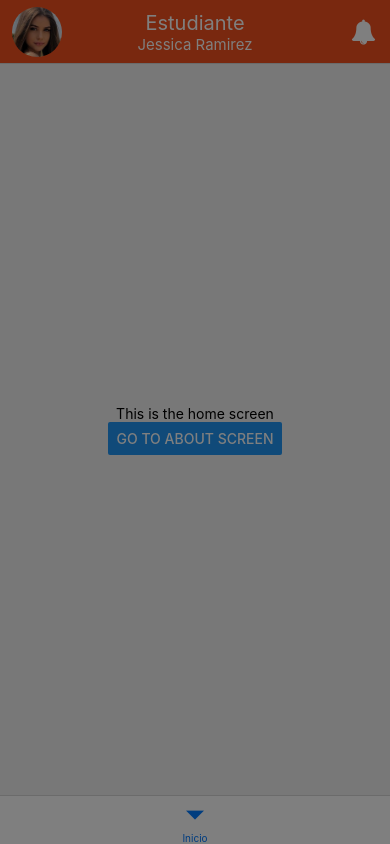
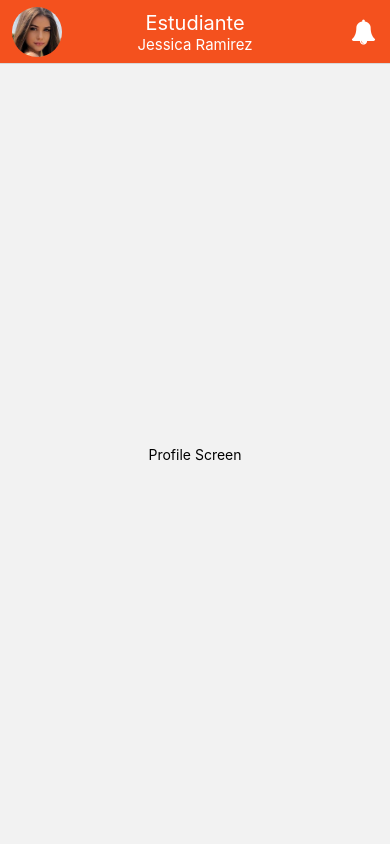
Before and after one commit to Jairgo/FrontAsesorias, a React Native app: screen / in a window 390 px wide. Built offline with nearby package versions, Linux system fonts and the light colour scheme.

Commit message:
Cambios a stacks

```diff
--- a/App.js
+++ b/App.js
@@ -1,13 +1,13 @@
-// import React from 'react';
-// import HeaderApp from './components/reusables/HeaderApp';
+import React from 'react';
+import HeaderApp from './components/reusables/HeaderApp';
 
-// function App() {
-//   return (
-//     <HeaderApp />
-//   );
-// }
+function App() {
+  return (
+    <HeaderApp />
+  );
+}
 
-// export default App;
+export default App;
 
 
 
@@ -193,17 +193,21 @@
 
 
 
-import React from "react";
-import { NavigationContainer } from "@react-navigation/native";
 
-import DrawerNavigator from "./components/navigation/DrawerNavigator";
 
-const App = () => {
-  return (
-    <NavigationContainer>
-      <DrawerNavigator />
-    </NavigationContainer>
-  );
-};
 
-export default App;
+
+// import React from "react";
+// import { NavigationContainer } from "@react-navigation/native";
+
+// import DrawerNavigator from "./components/navigation/DrawerNavigator";
+
+// const App = () => {
+//   return (
+//     <NavigationContainer>
+//       <DrawerNavigator />
+//     </NavigationContainer>
+//   );
+// };
+
+// export default App;
--- a/components/navigation/DrawerNavigator.js
+++ /dev/null
@@ -1,43 +0,0 @@
-import React from "react";
-
-import { createDrawerNavigator } from "@react-navigation/drawer";
-
-import {MainStackNavigator,
-        ProfileStackNavigator,
-        NotificationsStackNavigator,
-        SchedulesStackNavigator,
-        SecurityStackNavigator,
-        TermsAndConditionsStackNavigator  } from "./StackNavigator";
-import TabNavigator from "./TabNavigator";
-
-const Drawer = createDrawerNavigator();
-
-const DrawerNavigator = () => {
-  return (
-    <Drawer.Navigator
-      useLegacyImplementation
-      initialRouteName="Home3"
-      drawerContentOptions={{
-      activeTintColor: '#f4511e',
-      itemStyle: {marginVertical: 5},
-      }}
-      screenOptions={{
-          headerShown: false,
-          drawerStyle: {
-              backgroundColor: 'white',
-              width: 250,
-              shadowColor: '#f4511e'
-          },
-      }}
-    >
-      <Drawer.Screen name="Inicio" component={TabNavigator} />
-      <Drawer.Screen name="Perfil" component={ProfileStackNavigator} />
-      <Drawer.Screen name="Ajustes de horario" component={SchedulesStackNavigator} />
-      <Drawer.Screen name="Seguridad" component={SecurityStackNavigator} />
-      <Drawer.Screen name="Términos y condiciones" component={TermsAndConditionsStackNavigator} />
-      <Drawer.Screen name="Notificación" component={NotificationsStackNavigator} />
-    </Drawer.Navigator>
-  );
-};
-
-export default DrawerNavigator;
--- a/components/navigation/StackNavigator.js
+++ /dev/null
@@ -1,162 +0,0 @@
-import React from "react";
-import { createStackNavigator } from "@react-navigation/stack";
-
-import Home from "../screens/Home";
-import About from "../screens/About";
-import NotificationsScreen from "../screens/NotificationsScreen";
-import ProfileScreen from "../screens/ProfileScreen";
-import SchedulesSettingsScreen from "../screens/SchedulesSettingsScreen";
-import SecurityScreen from "../screens/SecurityScreen";
-import TermsAndConditionsScreen from "../screens/TermsAndConditionsScreen";
-
-
-import LogoTitle from '../items/LogoTitle';
-import UserName from '../items/UserName';
-import Notifications from '../items/Notifications';
-import { TouchableOpacity } from 'react-native-gesture-handler';
-
-const Stack = createStackNavigator();
-
-const screenOptionStyle = {
-  headerStyle: {
-    backgroundColor: '#f4511e'
-  },
-  headerTintColor: "white",
-  headerBackTitle: "Back",
-};
-
-const MainStackNavigator = () => {
-  return (
-    <Stack.Navigator screenOptions={screenOptionStyle}>
-      <Stack.Screen
-        name="Home"
-        component={Home}
-        options={({ navigation, route }) => ({
-            headerLeft: (props) =>
-                <TouchableOpacity onPress={() => navigation.toggleDrawer()}>
-                    <LogoTitle {...props}/>
-                </TouchableOpacity>,
-            headerTitle: (props) => <UserName {...props} />,
-            headerTitleAlign: 'center',
-            headerRight: () => <Notifications />,
-        })}
-      />
-      <Stack.Screen
-        name="About"
-        component={About}
-        options={() => ({
-          headerTitleAlign: 'center',
-          headerRight: () => <Notifications />,
-      })}
-      />
-    </Stack.Navigator>
-  );
-};
-
-const ProfileStackNavigator = () => {
-  return (
-    <Stack.Navigator screenOptions={screenOptionStyle}>
-      <Stack.Screen
-        name="Profile"
-        component={ProfileScreen}
-        options={({ navigation, route }) => ({
-          headerLeft: (props) =>
-              <TouchableOpacity onPress={() => navigation.toggleDrawer()}>
-                  <LogoTitle {...props}/>
-              </TouchableOpacity>,
-          headerTitle: (props) => <UserName {...props} />,
-          headerTitleAlign: 'center',
-          headerRight: () => <Notifications />,
-      })}
-      />
-    </Stack.Navigator>
-  );
-};
-
-const NotificationsStackNavigator = () => {
-  return (
-    <Stack.Navigator screenOptions={screenOptionStyle}>
-      <Stack.Screen
-        name="Notifications"
-        component={NotificationsScreen}
-        options={({ navigation, route }) => ({
-          headerLeft: (props) =>
-              <TouchableOpacity onPress={() => navigation.toggleDrawer()}>
-                  <LogoTitle {...props}/>
-              </TouchableOpacity>,
-          headerTitle: (props) => <UserName {...props} />,
-          headerTitleAlign: 'center',
-          headerRight: () => <Notifications />,
-      })}
-    />
-    </Stack.Navigator>
-  );
-};
-
-const SchedulesStackNavigator = () => {
-  return (
-    <Stack.Navigator screenOptions={screenOptionStyle}>
-      <Stack.Screen
-        name="ScheduleSettings"
-        component={SchedulesSettingsScreen}
-        options={({ navigation, route }) => ({
-          headerLeft: (props) =>
-              <TouchableOpacity onPress={() => navigation.toggleDrawer()}>
-                  <LogoTitle {...props}/>
-              </TouchableOpacity>,
-          headerTitle: (props) => <UserName {...props} />,
-          headerTitleAlign: 'center',
-          headerRight: () => <Notifications />,
-      })}
-    />
-    </Stack.Navigator>
-  );
-};
-
-const SecurityStackNavigator = () => {
-  return (
-    <Stack.Navigator screenOptions={screenOptionStyle}>
-      <Stack.Screen
-        name="Security"
-        component={SecurityScreen}
-        options={({ navigation, route }) => ({
-          headerLeft: (props) =>
-              <TouchableOpacity onPress={() => navigation.toggleDrawer()}>
-                  <LogoTitle {...props}/>
-              </TouchableOpacity>,
-          headerTitle: (props) => <UserName {...props} />,
-          headerTitleAlign: 'center',
-          headerRight: () => <Notifications />,
-      })}
-    />
-    </Stack.Navigator>
-  );
-};
-
-const TermsAndConditionsStackNavigator = () => {
-  return (
-    <Stack.Navigator screenOptions={screenOptionStyle}>
-      <Stack.Screen
-        name="TermsAndConditions"
-        component={TermsAndConditionsScreen}
-        options={({ navigation, route }) => ({
-          headerLeft: (props) =>
-              <TouchableOpacity onPress={() => navigation.toggleDrawer()}>
-                  <LogoTitle {...props}/>
-              </TouchableOpacity>,
-          headerTitle: (props) => <UserName {...props} />,
-          headerTitleAlign: 'center',
-          headerRight: () => <Notifications />,
-      })}
-    />
-    </Stack.Navigator>
-  );
-};
-
-export { MainStackNavigator,
-         ProfileStackNavigator,
-         NotificationsStackNavigator,
-         SchedulesStackNavigator,
-         SecurityStackNavigator,
-         TermsAndConditionsStackNavigator
-};
--- a/components/navigation/TabNavigator.js
+++ /dev/null
@@ -1,25 +0,0 @@
-import React from 'react';
-import { createBottomTabNavigator } from '@react-navigation/bottom-tabs';
-
-import { MainStackNavigator,} from '../navigation/StackNavigator'
-
-const Tab = createBottomTabNavigator();
-
-const BottomTabNavigator = () => {
-  return (
-    <Tab.Navigator
-        screenOptions={{
-          headerShown: false,
-          drawerStyle: {
-              backgroundColor: 'white',
-              width: 250,
-              shadowColor: '#f4511e'
-          },
-      }}
-    >
-      <Tab.Screen name="Inicio" component={MainStackNavigator} />
-    </Tab.Navigator>
-  );
-}
-
-export default BottomTabNavigator
--- a/components/reusables/HeaderApp.js
+++ b/components/reusables/HeaderApp.js
@@ -87,8 +87,10 @@ function HeaderApp() {
                         backgroundColor: 'white',
                         width: 250,
                         shadowColor: '#f4511e',
-                        colo
                     },
+                    // drawerType: isLargeScreen ? 'permanent' : 'back',
+                    // drawerStyle: isLargeScreen ? null : { width: '100%' },
+                    overlayColor: 1,
                 }}
                 drawerContent={(props) => <CustomSidebarMenu {...props} />}
             >
--- a/components/screens/About.js
+++ /dev/null
@@ -1,21 +0,0 @@
-import React from "react";
-import { View, StyleSheet, Text } from "react-native";
-
-const About = () => {
-  return (
-    <View style={styles.center}>
-      <Text>This is the about screen</Text>
-    </View>
-  );
-};
-
-const styles = StyleSheet.create({
-  center: {
-    flex: 1,
-    justifyContent: "center",
-    alignItems: "center",
-    textAlign: "center",
-  },
-});
-
-export default About;
--- a/components/screens/Home.js
+++ /dev/null
@@ -1,25 +0,0 @@
-import React from "react";
-import { View, Button, Text, StyleSheet } from "react-native";
-
-const Home = ({ navigation }) => {
-  return (
-    <View style={styles.center}>
-      <Text>This is the home screen</Text>
-      <Button
-        title="Go to About Screen"
-        onPress={() => navigation.navigate("About")}
-      />
-    </View>
-  );
-};
-
-const styles = StyleSheet.create({
-  center: {
-    flex: 1,
-    justifyContent: "center",
-    alignItems: "center",
-    textAlign: "center",
-  },
-});
-
-export default Home;
```
Also changed, not shown: components/reusables/CustomSidebarMenu.js (+45 -10 lines), components/pictures/Anahuac_Background.jpeg (added), components/pictures/orange_Background.png (added).
